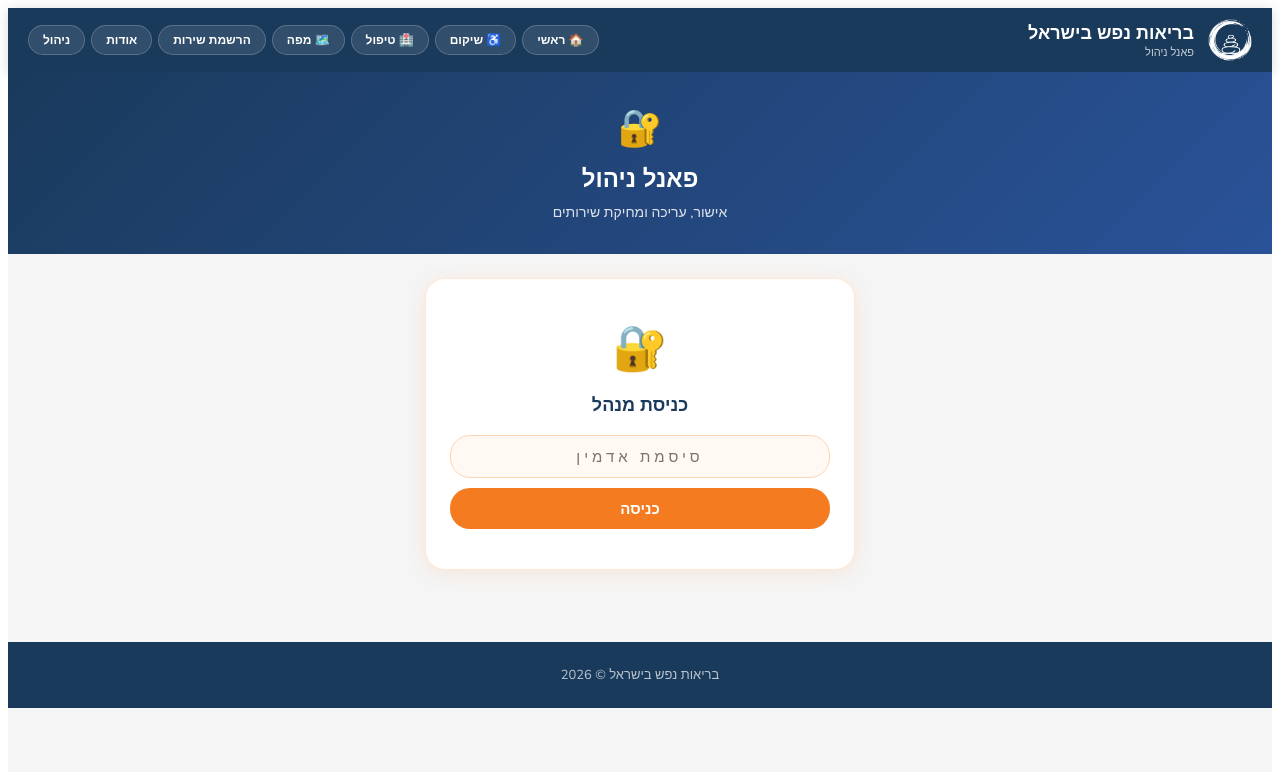
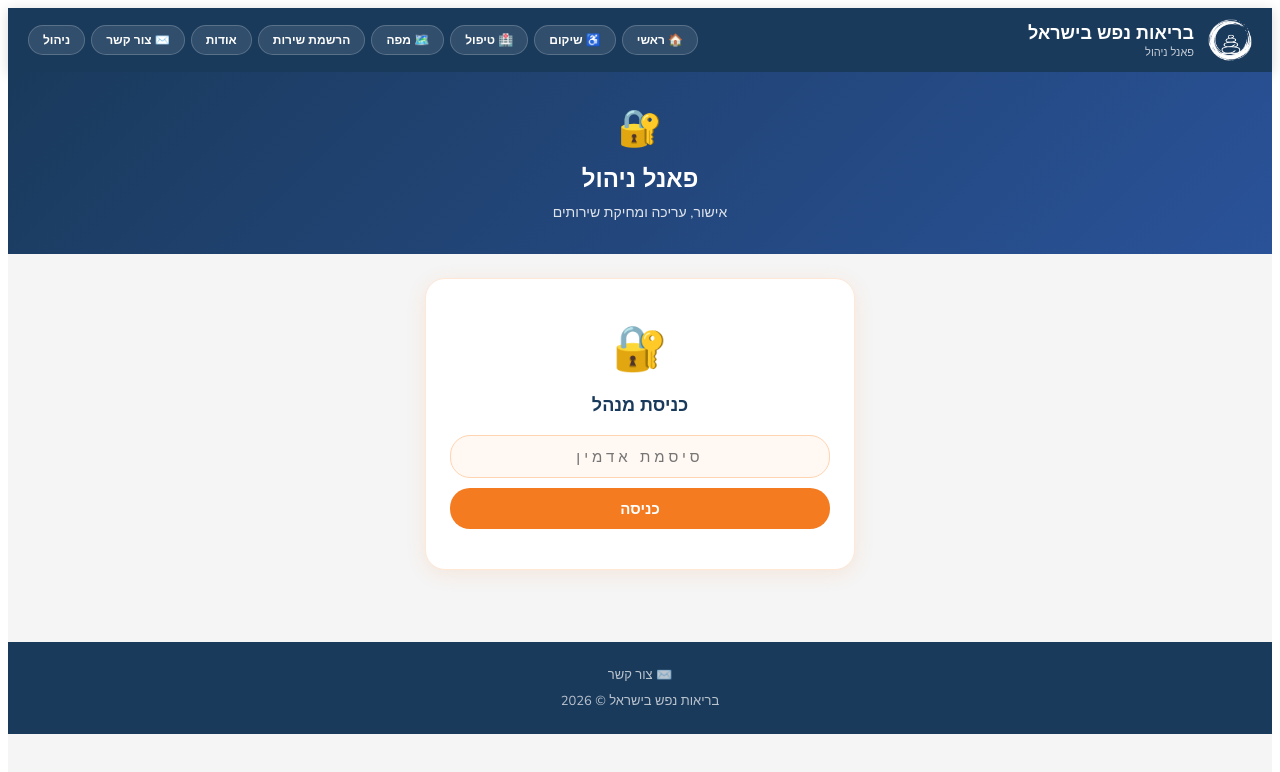
Before and after one commit to sivantelem-commits/rehab-directory, a Next.js app: page /admin in a window 1280 px wide. Shown: the top 772 px of the page. Built offline with nearby package versions, Linux system fonts and the light colour scheme.

Commit message:
Update admin.js

```diff
--- a/pages/admin.js
+++ b/pages/admin.js
@@ -18,7 +18,7 @@ const CATEGORY_TEXT_COLORS = {
   'טיפולי שיניים': 'FFC2185B', 'שירותים נוספים': 'FF546E7A',
 }
 
-const NAV = [['/', '🏠 ראשי'], ['/rehab', '♿ שיקום'], ['/treatment', '🏥 טיפול'], ['/map', '🗺️ מפה'], ['/register', 'הרשמת שירות'], ['/about', 'אודות'], ['/admin', 'ניהול']]
+const NAV = [['/', '🏠 ראשי'], ['/rehab', '♿ שיקום'], ['/treatment', '🏥 טיפול'], ['/map', '🗺️ מפה'], ['/register', 'הרשמת שירות'], ['/about', 'אודות'], ['/contact', '✉️ צור קשר'], ['/admin', 'ניהול']]
 
 export default function Admin() {
   const [authed, setAuthed] = useState(false)
@@ -652,6 +652,7 @@ export default function Admin() {
         )}
 
         <footer style={{ background: '#1A3A5C', color: 'rgba(255,255,255,0.7)', textAlign: 'center', padding: '24px', fontSize: 13, marginTop: 48 }}>
+          <div style={{ marginBottom: 8 }}><a href="/contact" style={{ color: 'rgba(255,255,255,0.7)', textDecoration: 'none' }}>✉️ צור קשר</a></div>
           בריאות נפש בישראל © {new Date().getFullYear()}
         </footer>
       </div>
```
